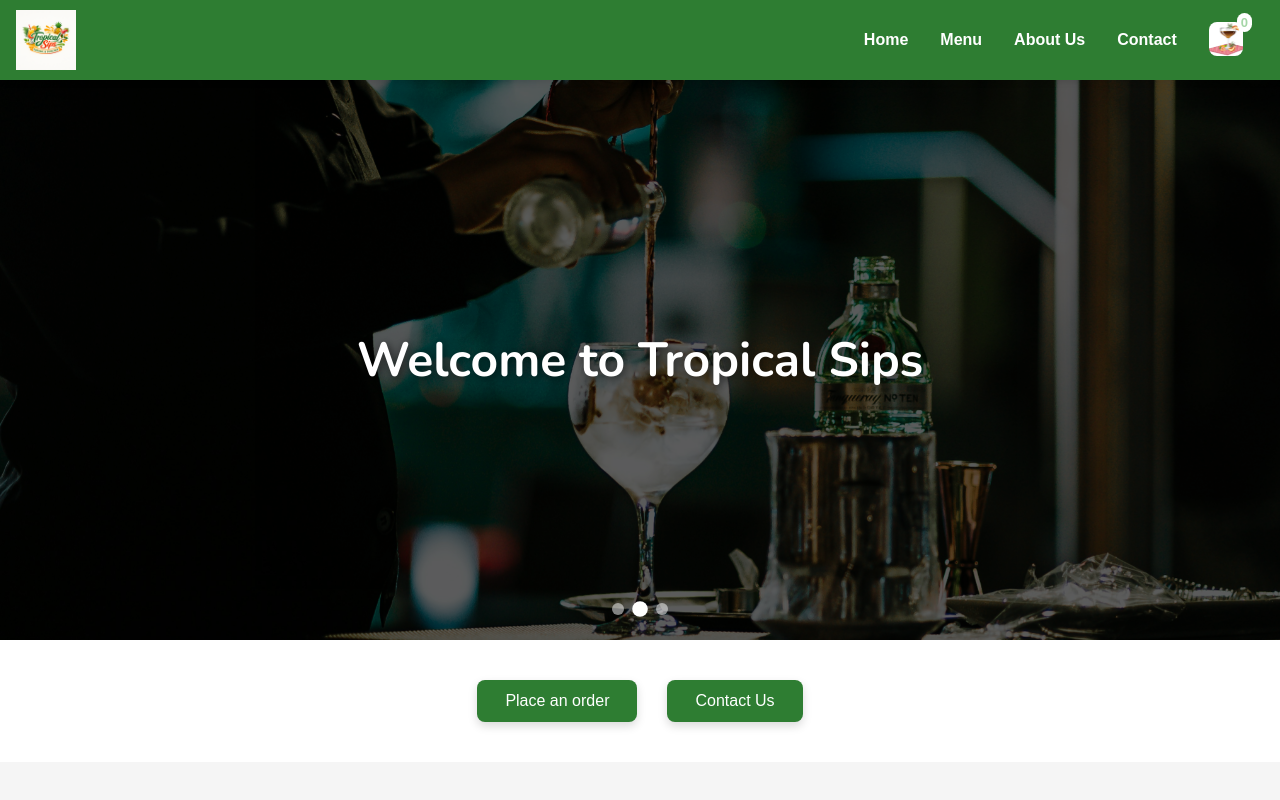
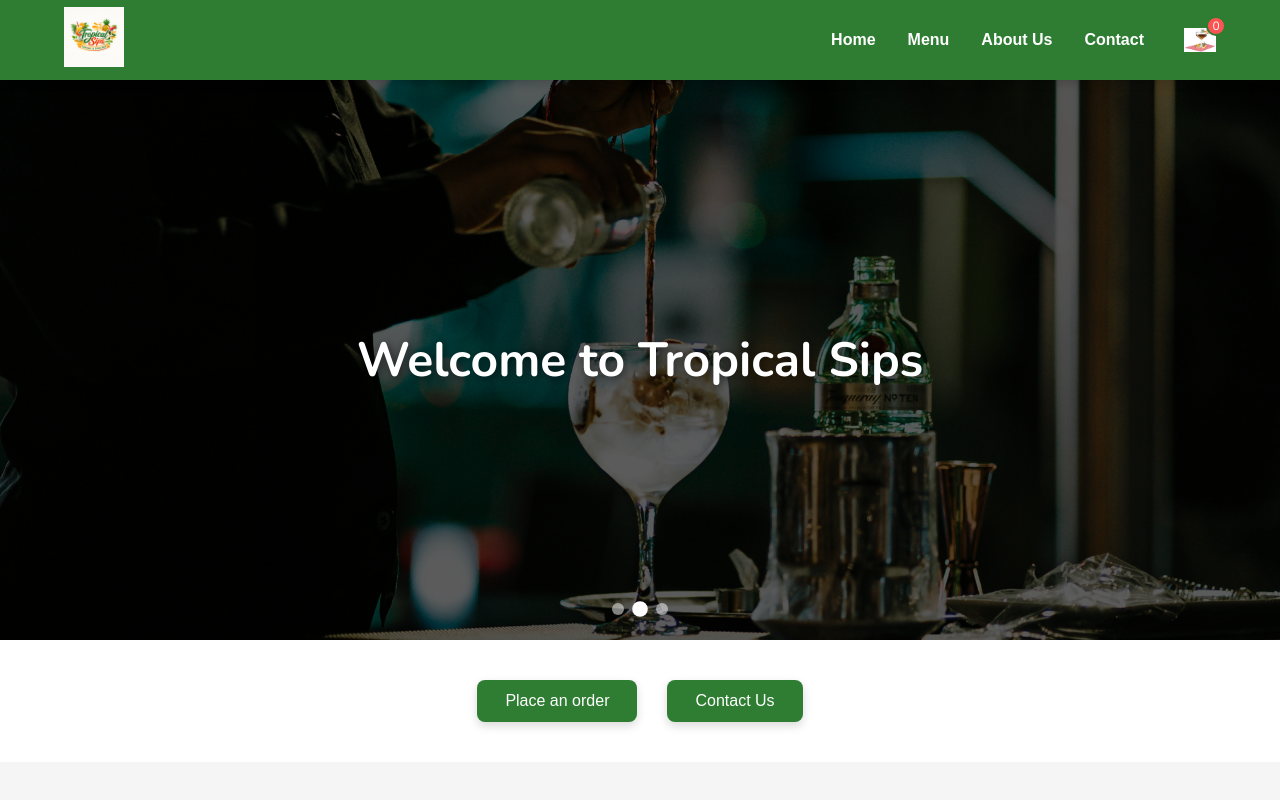
Before and after one commit to Robert-Awiesa/Cocktail-Bar, a React (Vite) app: page / in a window 1280 px wide. Shown: the top 800 px of the page. Built offline with nearby package versions, Linux system fonts and the light colour scheme.

Commit message:
Fixed the home page reponsiveness for smaller devices.

```diff
--- a/src/components/NavBar.css
+++ b/src/components/NavBar.css
@@ -1,61 +1,137 @@
+/* GLOBAL FIX: Add this to your main App.css or index.css to prevent overlap */
+body {
+  padding-top: 80px; /* Matches header height */
+}
+
 .header {
   position: fixed;
   top: 0;
   left: 0;
   right: 0;
   height: 80px;
-  padding: 0.2rem 1rem;
+  background-color: rgb(46, 125, 50);
+  z-index: 2000; /* Higher than everything else */
+  box-shadow: 0 2px 10px rgba(0,0,0,0.2);
+  display: flex;
+  justify-content: center;
+}
+
+.header-container {
+  width: 90%;
+  max-width: 1200px;
   display: flex;
   align-items: center;
   justify-content: space-between;
-  background-color: rgb(46, 125, 50);
-  z-index: 1000;
-  box-shadow: 0 2px 6px rgba(0,0,0,0.1);
 }
 
-
-.header img {
+.logo-container img {
   height: 60px;
   width: auto;
 }
 
-.nav {
+/* NAV STYLES */
+.nav-menu {
+  display: flex;
+  align-items: center;
+  gap: 2.5rem;
+}
+
+.nav-links {
   display: flex;
   gap: 2rem;
-  padding: 10px 40px;
 }
 
-.nav a {
+.nav-links a {
   color: white;
   text-decoration: none;
   font-weight: 600;
   font-family: 'Poppins', sans-serif;
   transition: color 0.3s;
+  font-size: 1rem;
 }
-.nav a:hover{
+
+.nav-links a:hover {
   color: rgb(165, 214, 167);
 }
-.nav .cart-img {
-  width: 34px;
-  height: 34px;
-  border-radius: 8px;
-  object-fit: cover;
-  vertical-align: middle;
-  margin-top: -9px;
+
+/* CART STYLES - FIXED POSITIONING */
+.cart-container {
+  position: relative;
+  display: flex;
+  align-items: center;
+  text-decoration: none;
+}
+
+.cart-img {
+  width: 32px;
+  height: 32px;
+  object-fit: contain;
+}
+
+.cart-count {
   position: absolute;
+  top: -8px;
+  right: -10px;
+  background-color: #ff5252;
+  color: white;
+  min-width: 20px;
+  height: 20px;
+  border-radius: 50%;
+  font-size: 0.75rem;
+  display: flex;
+  align-items: center;
+  justify-content: center;
+  border: 2px solid rgb(46, 125, 50);
 }
-.nav .cart-img:hover {
-  transform: scale(1.1);
-  transition: transform 0.2s;
+
+/* HAMBURGER ICON (Desktop: Hidden) */
+.hamburger {
+  display: none;
+  flex-direction: column;
+  gap: 5px;
+  cursor: pointer;
+  z-index: 2100;
 }
-.cart-count{
-  position: relative;
-  color: black;
-  right: -28px;
-  top: -18px;
+
+.hamburger span {
+  width: 25px;
+  height: 3px;
   background-color: white;
-  color: rgb(165, 214, 167);
-  padding: 2px 4px;
-  border-radius: 10px;
-  font-size: small;
+  transition: 0.3s;
 }
+
+/* MOBILE VIEW */
+@media (max-width: 768px) {
+  .hamburger {
+    display: flex;
+  }
+
+  /* Hamburger to 'X' animation */
+  .hamburger.open span:nth-child(1) { transform: rotate(45deg) translate(5px, 6px); }
+  .hamburger.open span:nth-child(2) { opacity: 0; }
+  .hamburger.open span:nth-child(3) { transform: rotate(-45deg) translate(5px, -6px); }
+
+  .nav-menu {
+    position: fixed;
+    top: 0;
+    right: -100%; /* Hidden off-screen */
+    height: 100vh;
+    width: 280px;
+    background-color: rgb(35, 95, 38);
+    flex-direction: column;
+    justify-content: center;
+    transition: 0.4s ease-in-out;
+    box-shadow: -5px 0 15px rgba(0,0,0,0.3);
+  }
+
+  .nav-menu.active {
+    right: 0; /* Slides in */
+  }
+
+  .nav-links {
+    flex-direction: column;
+    align-items: center;
+    gap: 3rem;
+    margin-bottom: 2rem;
+  }
+}
--- a/src/components/NavBar.jsx
+++ b/src/components/NavBar.jsx
@@ -1,3 +1,4 @@
+import { useState } from 'react';
 import { Link } from 'react-router-dom';
 import logo from '../assets/logo.png';
 import cartIcon from '../assets/cart.avif';
@@ -5,23 +6,43 @@ import { useCart } from '../context/CartContext';
 import './NavBar.css';
 
 function NavBar() {
-const {totalItems} = useCart();
-  return(
+  const { totalItems } = useCart();
+  const [isMenuOpen, setIsMenuOpen] = useState(false);
+
+  const toggleMenu = () => setIsMenuOpen(!isMenuOpen);
+  const closeMenu = () => setIsMenuOpen(false);
+
+  return (
     <header className="header">
-      <img src={logo} alt="Tropical Sips Logo" />
+      <div className="header-container">
+        <Link to="/" className="logo-container" onClick={closeMenu}>
+          <img src={logo} alt="Tropical Sips Logo" />
+        </Link>
 
-      <nav className="nav">
-        <Link to="/">Home</Link>
-        <Link to="/menu">Menu</Link>
-        <Link to="/about">About Us</Link>
-        <Link to="/contact">Contact</Link>
-        <Link to="/cart">
-          <img src={cartIcon} alt="Cart" className='cart-img' />
-          <p className='cart-count'>{totalItems || 0}</p>
-        </Link>
-      </nav>
+        {/* Hamburger Icon - Visible only on mobile */}
+        <div className={`hamburger ${isMenuOpen ? 'open' : ''}`} onClick={toggleMenu}>
+          <span></span>
+          <span></span>
+          <span></span>
+        </div>
+
+        {/* Navigation Wrapper */}
+        <nav className={`nav-menu ${isMenuOpen ? 'active' : ''}`}>
+          <div className="nav-links">
+            <Link to="/" onClick={closeMenu}>Home</Link>
+            <Link to="/menu" onClick={closeMenu}>Menu</Link>
+            <Link to="/about" onClick={closeMenu}>About Us</Link>
+            <Link to="/contact" onClick={closeMenu}>Contact</Link>
+          </div>
+
+          <Link to="/cart" className="cart-container" onClick={closeMenu}>
+            <img src={cartIcon} alt="Cart" className='cart-img' />
+            <span className='cart-count'>{totalItems || 0}</span>
+          </Link>
+        </nav>
+      </div>
     </header>
-  )
+  );
 }
 
 export default NavBar;
```
